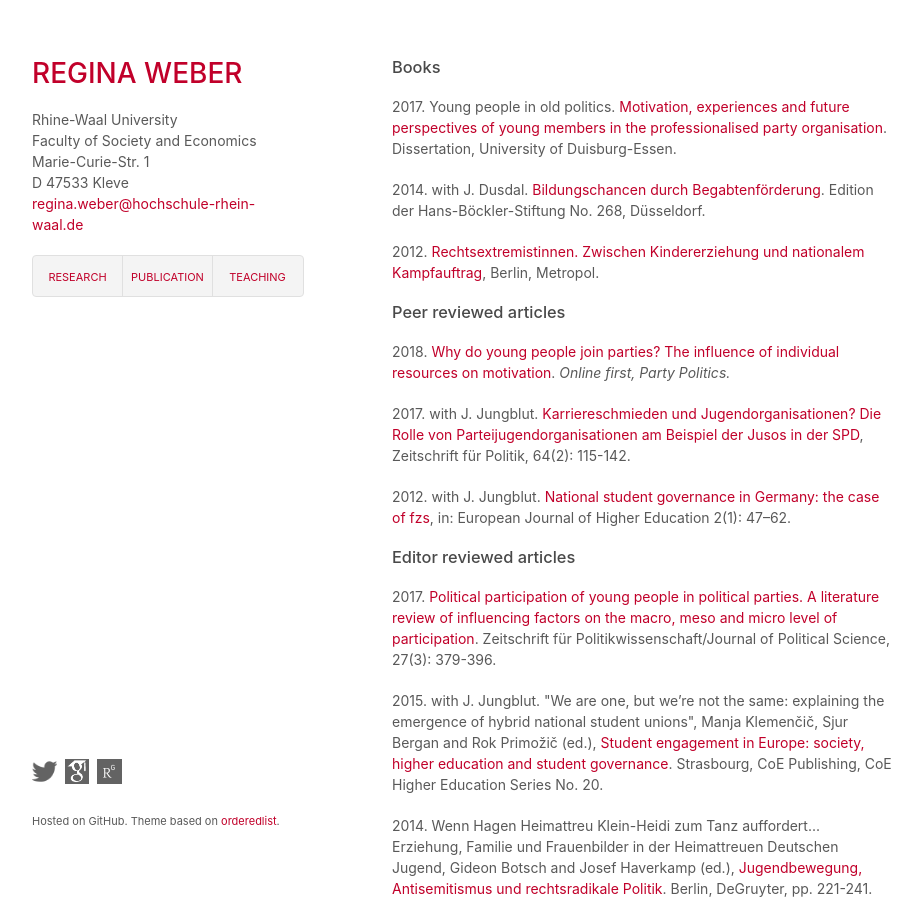
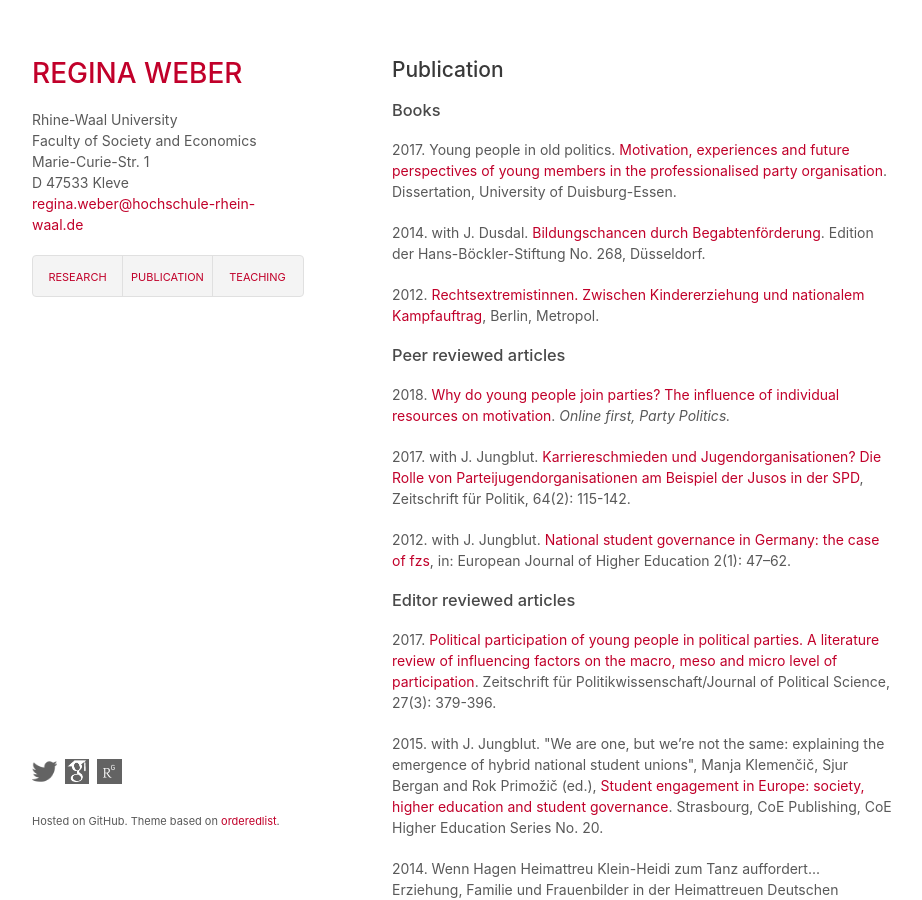
Before and after one commit to robertocabreratapia/robertocabreratapia.github.io, a Jekyll site: the page built from publication.html, in a window 1280 px wide and 900 px high. Shown: the whole window, without its empty margins (178-1100 px from the left). Built offline with Jekyll 4.4.1, drawn with Linux system fonts in a browser that asks for light colours.

Commit message:
Update publication.html

```diff
--- a/publication.html
+++ b/publication.html
@@ -1,6 +1,7 @@
 ---
 layout: default
 ---
+<h2>Publication</h2>
 <h3>Books</h3>
  <p>2017. Young people in old politics. <a href="http://duepublico.uni-duisburg-essen.de/servlets/DerivateServlet/Derivate-43836/WeberRegina_Diss.pdf">Motivation, experiences and future perspectives of young members in the professionalised party organisation</a>. Dissertation, University of Duisburg-Essen.</p>
  <p>2014. with J. Dusdal. <a href="https://www.boeckler.de/pdf/p_edition_hbs_268.pdf">Bildungschancen durch Begabtenförderung</a>. Edition der Hans-Böckler-Stiftung No. 268, Düsseldorf.</p>
```
